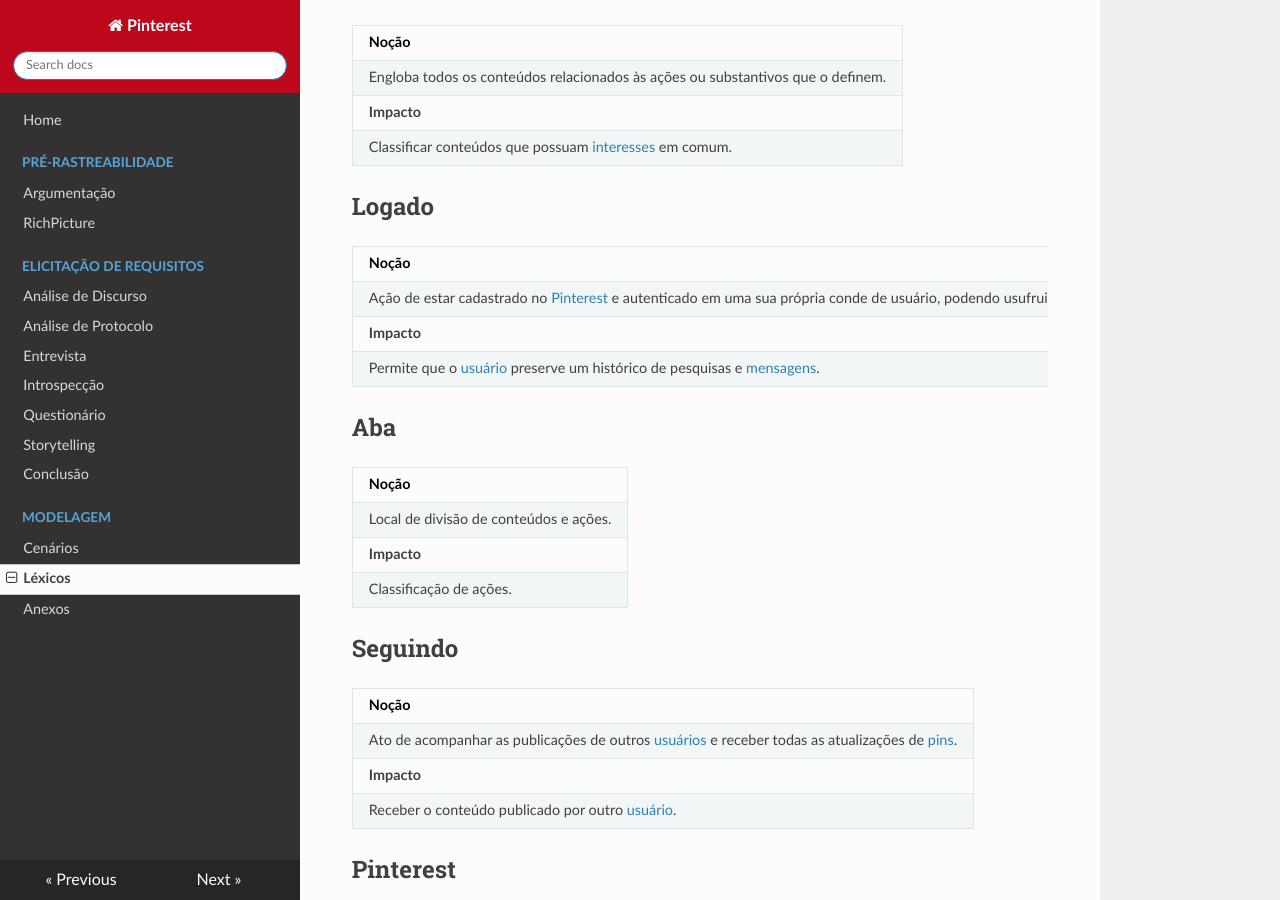
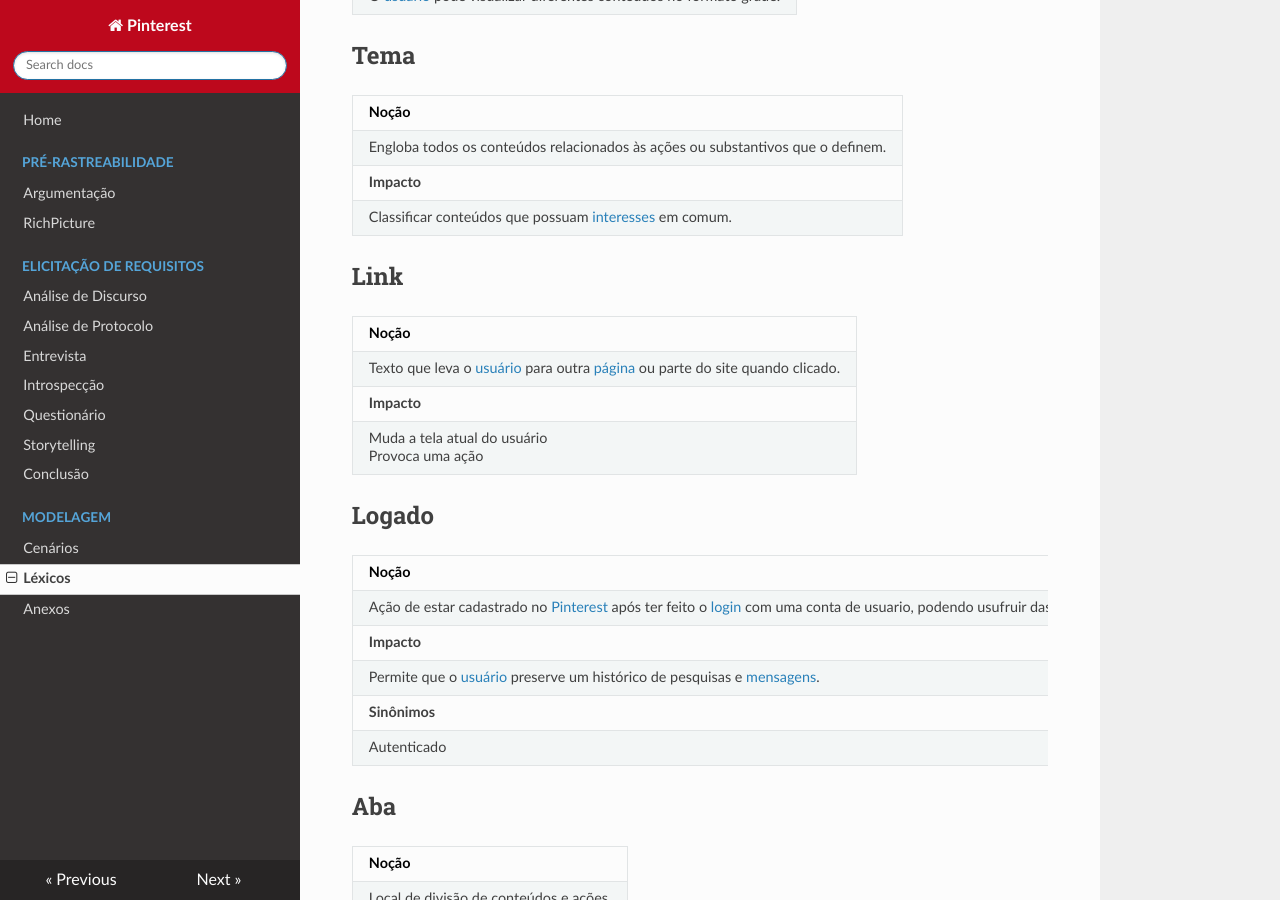
Before and after one commit to joberthrogers18/2018.2-Requisitos-Pinterest, an MkDocs documentation site: the page built from docs/lexicos.md, in a window 1280 px wide and 900 px high, scrolled down 1278 px. Built offline with MkDocs 1.6.1, drawn with Linux system fonts in a browser that asks for light colours; nearby versions of some CDN libraries; old or Windows-style settings are respelled for this version of MkDocs; some of the changed text lies outside the part shown.

Commit message:
Adding and editing lexicons and scenarios

```diff
--- a/docs/lexicos.md
+++ b/docs/lexicos.md
@@ -21,6 +21,8 @@
 |**Impacto** |
 | O [usuário](#usuario) pode pinar um [pin](#pin) de que ele goste. |
 | O usuário guardou seus [pins](#pin) em um [board](#board). |
+|**Sinônimos**|
+|Pinado|
 
 ## Board
 
@@ -46,13 +48,23 @@
 |**Impacto** |
 | Classificar conteúdos que possuam [interesses](#interesses) em comum. |
 
+## Link
+
+|**Noção**|
+|--|
+|	Texto que leva o [usuário](#usuario) para outra [página](#pagina) ou parte do site quando clicado.|
+|**Impacto** |
+| Muda a tela atual do usuário <br> Provoca uma ação|
+
 ## Logado
 
 |**Noção**|
 |--|
-|		Ação de estar cadastrado no [Pinterest](#pinterest) e autenticado em uma sua própria conde de usuário, podendo usufruir das funcionalidades do aplicativo.|
+|		Ação de estar cadastrado no [Pinterest](#pinterest) após ter feito o [login](#login) com uma conta de usuario, podendo usufruir das funcionalidades do aplicativo.|
 |**Impacto** |
-| Permite que o [usuário](#usuário) preserve um histórico de pesquisas e [mensagens](mensagens). |
+| Permite que o [usuário](#usuario) preserve um histórico de pesquisas e [mensagens](mensagens). |
+|**Sinônimos**|
+|Autenticado|
 
 ## Aba
 
@@ -126,6 +138,8 @@
 | Utilizador do [Pinterest](#pinterest).|
 |**Impacto** |
 | [Pinterest](#pinterest) fornece todos os seus serviços e ferramentas ao usuário. |
+|**Sinônimos**|
+|Usuários|
 
 ## Feed
 
@@ -142,14 +156,18 @@
 | Ter acesso a uma conta previamente cadastrada usando os dados do [usuario](#usuário). |
 |**Impacto** |
 | Logando com a conta, o usuário pode definir seus [interesses](#interesse), vizualizar [pins](#pin), além de poder desfrutar de outras funcionalidades no [Pinterest](#pinterest). |
+|**Sinônimos**|
+| autenticar, autenticado |
 
 ## Perfil
 
 |**Noção**|
 |--|
-| Conjuto de dados cadastrados e [interesses](#interesse) definidos pelo [usuário](#usuário) para identifica-lo.  |
+| Conjuto de dados cadastrados e [interesses](#interesse) definidos pelo [usuário](#usuário) para identifica-lo. Criado a partir do término do [cadastro](#cadastro).|
 |**Impacto** |
-| Com o perfil de [usuário](#usuário) é possivel que outros usuários possam reconhece-lo, seguir uns ao outros, mandar mensagens ou [compartilhar](#compartilhar) [pins](#pin) e [boards](#board). |
+| Com o perfil de [usuário](#usuário) é possivel que outros [usuários](#usuário) possam reconhecê-lo, seguir uns ao outros, mandar mensagens ou [compartilhar](#compartilhar) [pins](#pin) e [boards](#board). |
+|**Sinônimos**|
+|Conta |
 
 ## Mensagem
 
```
Also changed, not shown: docs/cenarios.md (+22 -5 lines).
